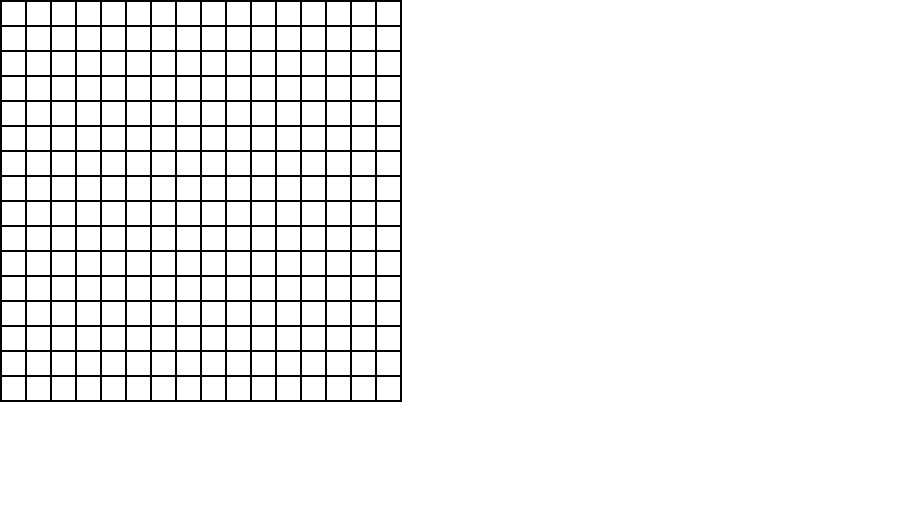
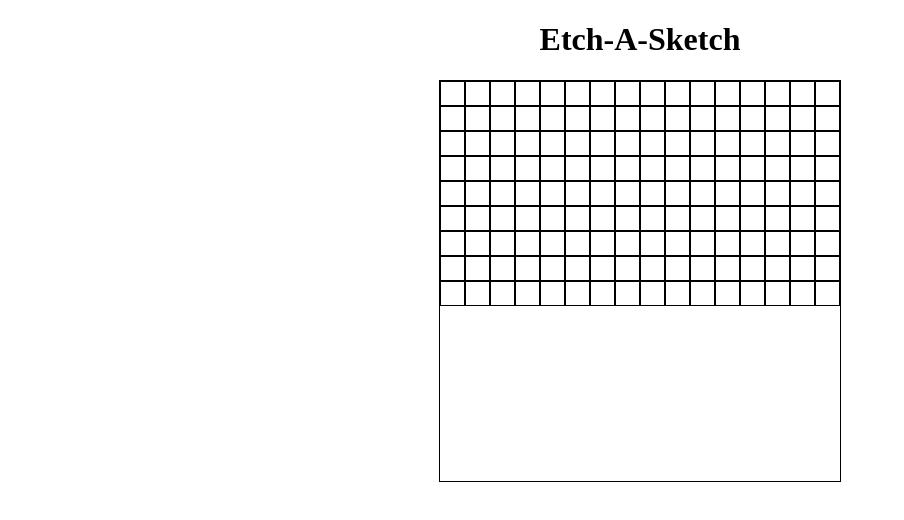
Before and after one commit to FullhouseGC/Etch-a-Sketch, a plain HTML site: page index.html in a window 1280 px wide. Shown: the whole page, without its empty margins (0-904 px from the left). Drawn offline with Linux system fonts and the light colour scheme.

Commit message:
Added hovering effect so grid cells changes color when hovering over them

```diff
--- a/index.html
+++ b/index.html
@@ -8,7 +8,10 @@
     <script src="javascript.js" defer></script>
 </head>
 <body>
-    <div id="container">
+    <h1 id="header">Etch-A-Sketch</h1>
+    <div id="main">
+        <div id="container">
+        </div>
     </div>
 </body>
 </html>
--- a/javascript.js
+++ b/javascript.js
@@ -1,7 +1,16 @@
-const container = document.querySelector('#container');
+let container = document.querySelector('#container');
 
-for(let i = 0; i < 256; i++) {
+//Grid creation
+let userInput = 144;
+for(let i = 0; i < userInput; i++) {
 const grid = document.createElement('div');
 grid.classList.add('grid');
 container.appendChild(grid);
 }
+
+//Grid coloring
+var grid = document.getElementsByClassName("grid")
+for(let i = 0; i < grid.length; i++){
+    grid[i].addEventListener("mousedown", function(){grid[i].style.backgroundColor = "blue";});
+    grid[i].addEventListener("mouseenter", function(){grid[i].style.backgroundColor = "blue";});
+}
--- a/style.css
+++ b/style.css
@@ -3,14 +3,25 @@ html, body{
     height: 100%;
 }
 
+#header{
+    display: flex;
+    justify-content: center;
+}
+#main{
+    display: flex;
+    justify-content: center;
+    margin: auto;
+}
 #container{
     display: grid;
     width: 25em;
     height: 25em;
     margin: 0;
     border: 0.03em solid black;
-    grid-template-columns: repeat(16, 1fr);
-    grid-template-rows: repeat(16, 1fr);
+    --grid-template-columns: repeat(16, 1fr);
+    --grid-template-rows: repeat(16, 1fr);
+    grid-template-columns: var(--grid-template-columns);
+    grid-template-rows: var(--grid-template-rows);
 }
 
 .grid{
```
